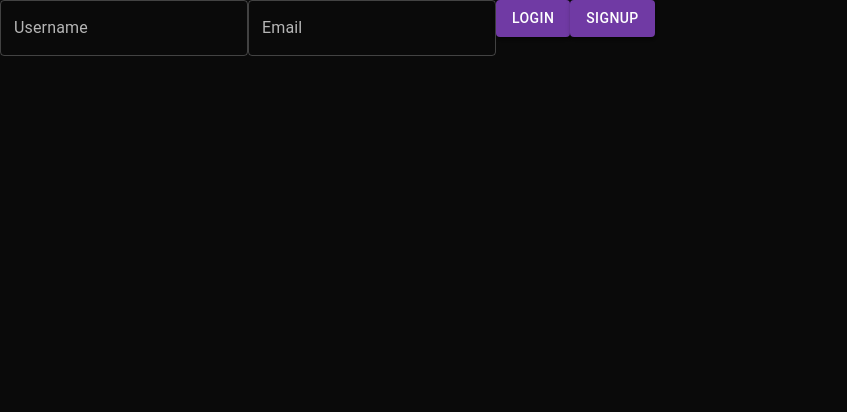
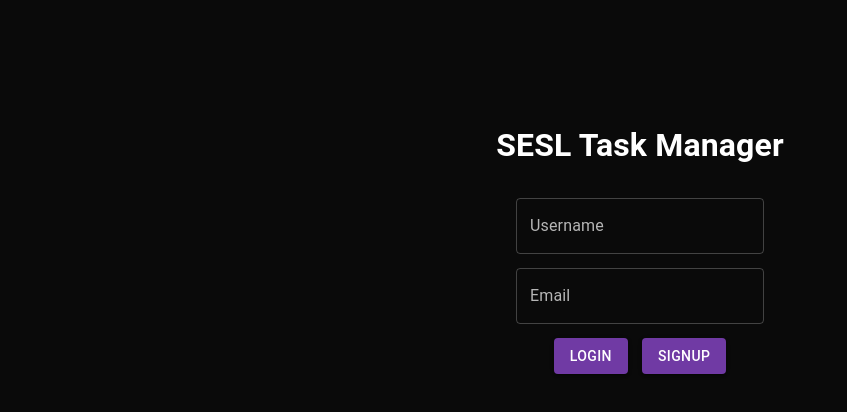
Before and after one commit to atmason90/task-manager-app, a React (Create React App) app in the folder task-manager-new/: page / in a window 1280 px wide. Shown: the top 412 px of the page, without its empty margins (0-847 px from the left). Built offline with nearby package versions, Linux system fonts and the light colour scheme.

Commit message:
format login/signup form

```diff
--- a/task-manager-new/src/pages/dashboard/dashboard.jsx
+++ b/task-manager-new/src/pages/dashboard/dashboard.jsx
@@ -20,6 +20,7 @@ export const Dashboard = () => {
         console.log(data)
         console.log(`Logging in with username: ${username}`);
         setLoggedIn(true)
+        localStorage.setItem('user', JSON.stringify(data.email))
       })
       .catch(error => console.error(error))
 
@@ -41,7 +42,7 @@ export const Dashboard = () => {
             console.log(data);
             console.log(`Signing up with username: ${username}`)
             setLoggedIn(true)
-
+            localStorage.setItem('user', JSON.stringify(data.email))
         })
         .catch(error => console.log(error))
     }
@@ -54,25 +55,32 @@ export const Dashboard = () => {
            <Sidebar />
         </Grid>
         ) : (
-            <div>
+            <div
+                style={{ display: 'flex', flexDirection: 'column', alignItems: 'center', marginTop: '100px'}}
+            >
+            <h1>SESL Task Manager</h1>
             <TextField
               label="Username"
               variant="outlined"
               value={username}
               onChange={(e) => setUsername(e.target.value)}
+              style={{margin: '7px'}}
             />
               <TextField
               label="Email"
               variant="outlined"
               value={email}
               onChange={(e) => setEmail(e.target.value)}
+              style={{margin: '7px'}}
             />
-            <Button variant="contained" onClick={handleLogin}>
-              Login
-            </Button>
-            <Button variant="contained" onClick={handleSignup}>
-              Signup
-            </Button>
+            <div>
+                <Button variant="contained" onClick={handleLogin} style={{margin: '7px'}}>
+                Login
+                </Button>
+                <Button variant="contained" onClick={handleSignup} style={{margin: '7px'}}>
+                Signup
+                </Button>
+            </div>
           </div>
          )}
         </>
```
